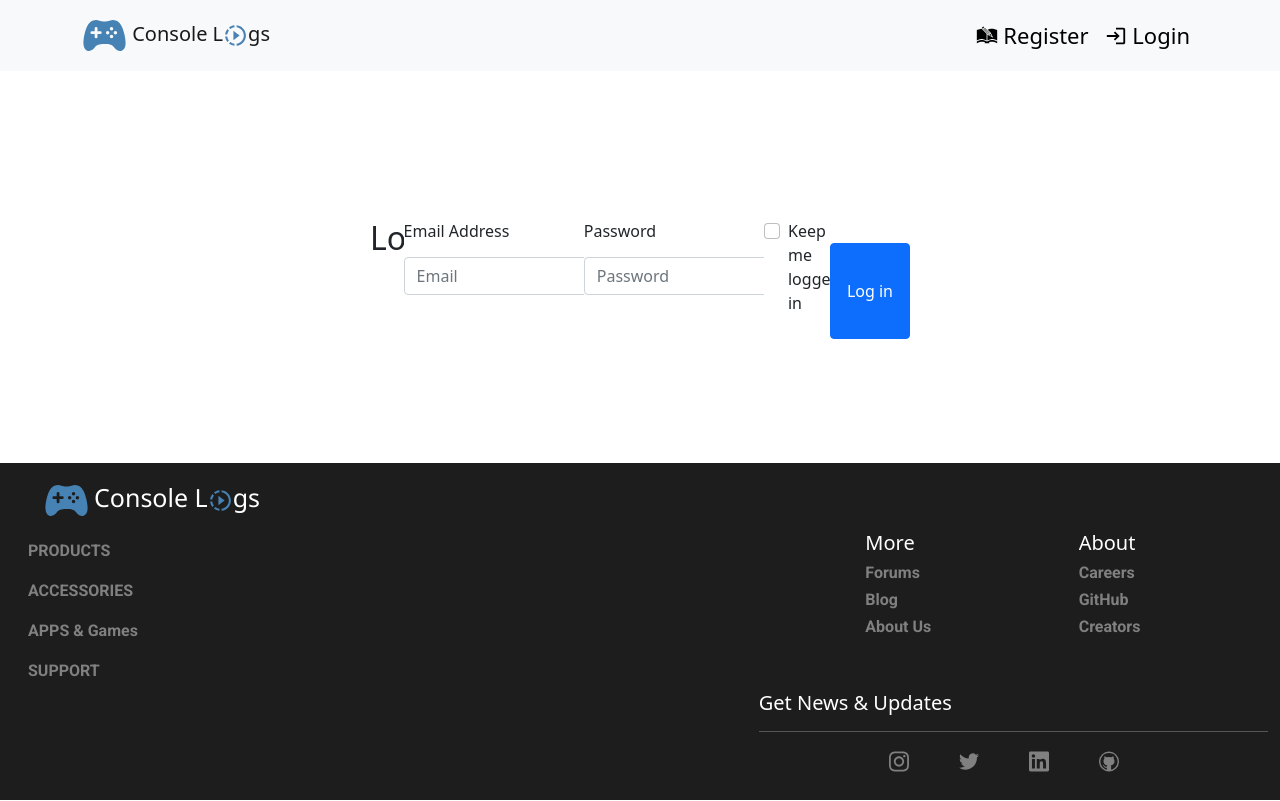
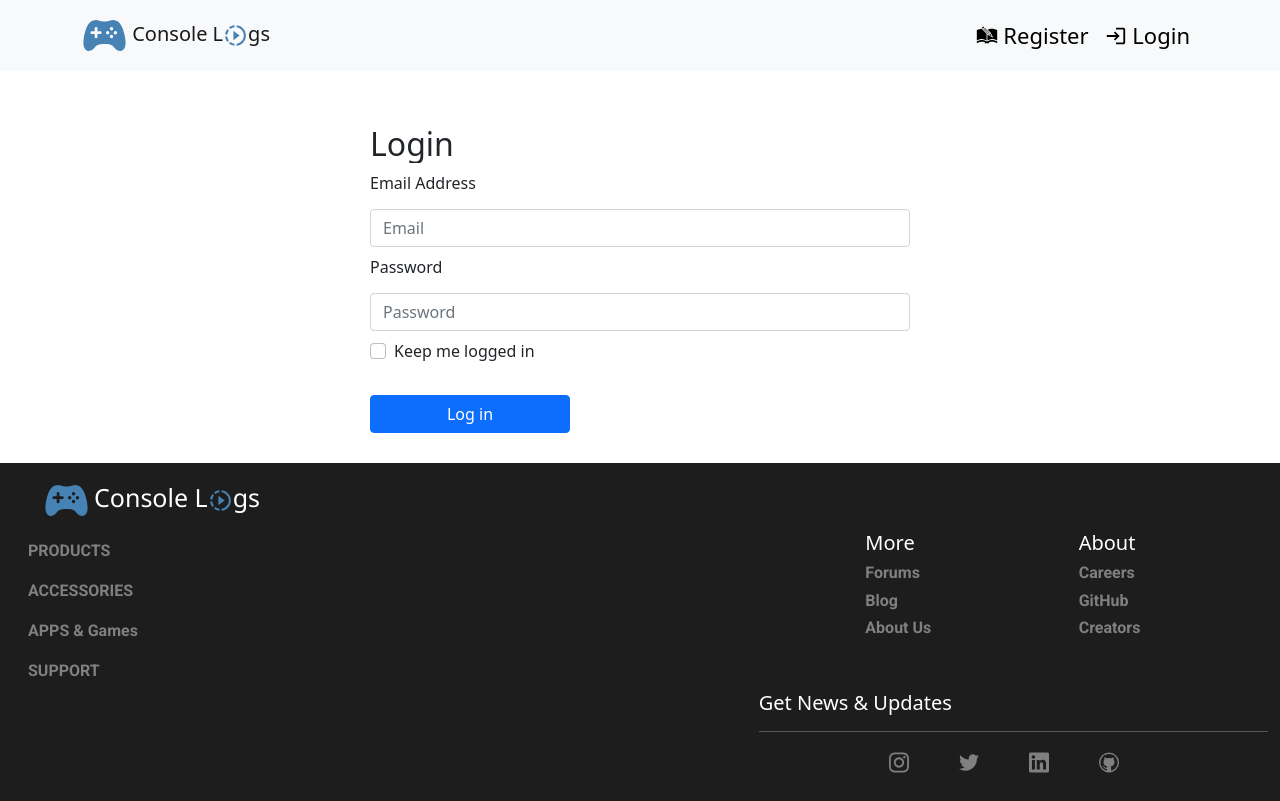
Before and after one commit to thor-r/Project-4, a React (Create React App) app in the folder client/: page /login in a window 1280 px wide. Built offline with nearby package versions, Linux system fonts and the light colour scheme.

Commit message:
forms back to normal

```diff
--- a/client/src/components/MediaDetail.js
+++ b/client/src/components/MediaDetail.js
@@ -151,7 +151,7 @@ const MediaDetail = () => {
             )
           }) : <p>No comments yet</p>}
       </div>
-      <Form className='mt-4'>
+      <Form className='enter-comment'>
               <Form.Group className='mb-2'>
                 <Form.Label htmlFor='text'><span className='comment-text'>Enter your Comment Here</span></Form.Label>
                 <Form.Control onChange={handleChange} type="text" name="text" placeholder="Comment text" />
--- a/client/src/styles/components/_home.scss
+++ b/client/src/styles/components/_home.scss
@@ -172,10 +172,10 @@ Col {
 
 }
 
-.card-body {
-  flex-wrap: wrap;
-  max-width: 400px;
-}
+// .card-body {
+//   flex-wrap: wrap;
+//   max-width: 400px;
+// }
 
 .vstack {
   width: 100%;
@@ -192,8 +192,9 @@ Col {
 .games-show-card:hover {
   // border-left: solid #0b5ed8 8px;
   // border-bottom: solid #0b5ed8 6px;
-  border-top-left-radius: 10px;
-  border-bottom-left-radius: 10px;
+  // border-top-left-radius: 10px;
+  // border-bottom-left-radius: 10px;
   transform: scale(1.1);
   background-size: 100%;
+  opacity: 0.7;
 }
--- a/client/src/styles/components/_mediadetail.scss
+++ b/client/src/styles/components/_mediadetail.scss
@@ -26,21 +26,6 @@ margin: 0 auto;
 font-weight: 300;
 margin-top: 10px;
 margin-bottom: 10px;
-}
-
-.form-control {
-  margin: 0 auto;
-  width: 450px;
-}
-
-.comment-text {
-  margin-left: 125px;
-  font-weight: 300;
-}
-
-.mt-4 {
-  display: flex;
-  justify-content: center;
 }
 
 .btn-comment {
@@ -81,3 +66,12 @@ margin-bottom: 10px;
   margin: 0 auto;
 
 }
+
+.comment-text {
+  // margin-left: 125px;
+  font-weight: 300;
+}
+
+.enter-comment {
+  margin: 0 auto;
+}
```
